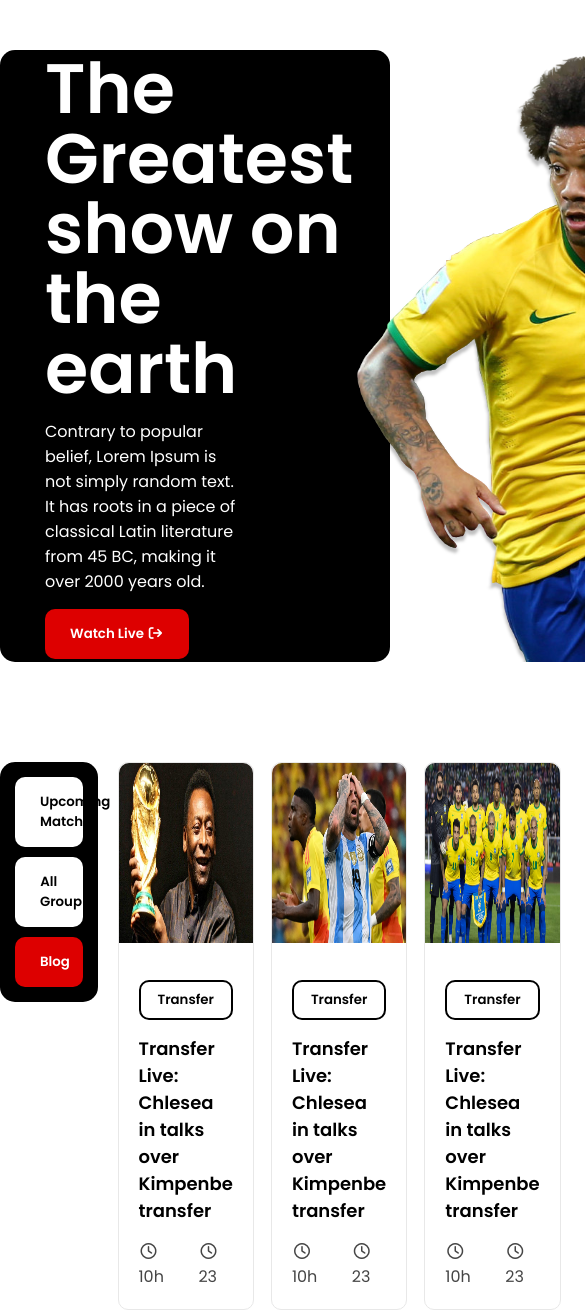
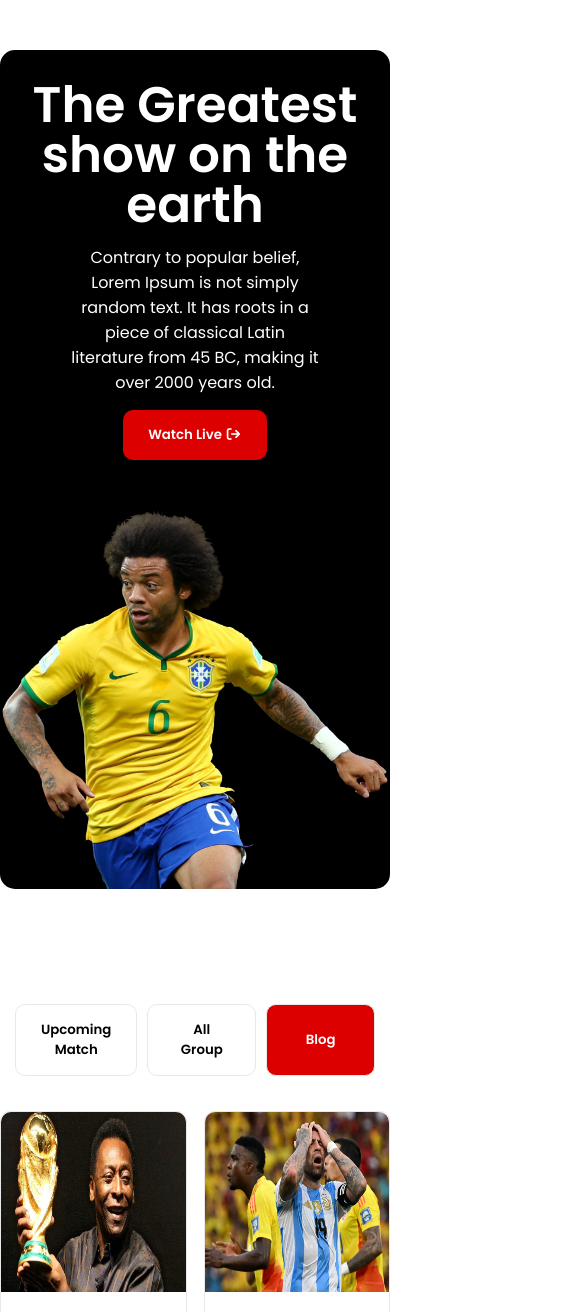
Before and after one commit to Ashraf1551/world-cup, a plain HTML site: page index.html in a window 390 px wide. Shown: the top 1312 px of the page, 585 px wide, since content can reach past the window. Drawn offline with Linux system fonts and the light colour scheme.

Commit message:
made responsive for laptop and banner section for mobile

```diff
--- a/style.css
+++ b/style.css
@@ -3,6 +3,9 @@
   margin: 0;
   box-sizing: border-box;
   font-family: "Poppins", sans-serif;
+}
+img {
+  max-width: 100%;
 }
 .container {
   max-width: 1280px;
@@ -26,7 +29,10 @@
   border-radius: 15px;
   margin: 50px auto;
 }
-
+.banner-left {
+  padding-left: 45px;
+  flex: 1;
+}
 .banner h2 {
   font-size: 70px;
   font-weight: 600;
@@ -38,8 +44,8 @@
   max-width: 65%;
 }
 
-.banner-left {
-  padding-left: 45px;
+.banner-right {
+  flex: 1;
 }
 
 .banner-right img {
@@ -111,3 +117,54 @@
   gap: 20px;
   color: #161616cc;
 }
+
+/* Laptop/Tab */
+@media screen and (max-width: 992px) {
+  /* banner */
+  .banner h2 {
+    font-size: 50px;
+    line-height: 50px;
+  }
+
+  /* Upcoming matches */
+  .upcoming-matches {
+    flex-direction: column;
+  }
+
+  .upcoming-matches-left {
+    flex-direction: row;
+    width: 100%;
+    background: transparent;
+  }
+
+  .upcoming-matches-left > * {
+    flex: 1;
+  }
+
+  .upcoming-matches-left .btn {
+    border: 1px solid rgb(232, 232, 232);
+  }
+
+  .upcoming-matches-right {
+    grid-template-columns: repeat(2, 1fr);
+  }
+}
+
+/* Mobile */
+@media screen and (max-width: 768px) {
+  .banner {
+    flex-direction: column;
+    text-align: center;
+  }
+
+  .banner .banner-left {
+    margin-bottom: 50px;
+    padding-left: 0;
+    padding-top: 30px;
+  }
+
+  .banner .banner-left p {
+    /* max-width: 100%; */
+    margin: 15px auto;
+  }
+}
```
